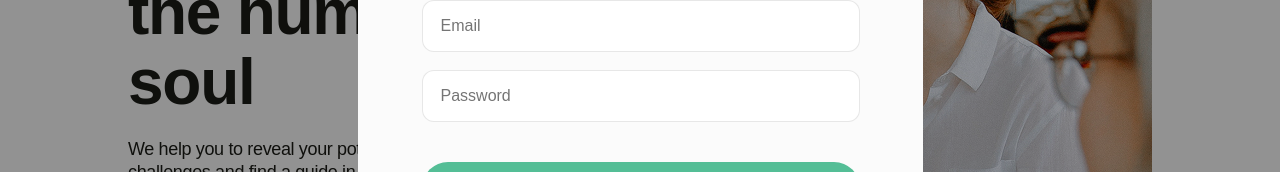
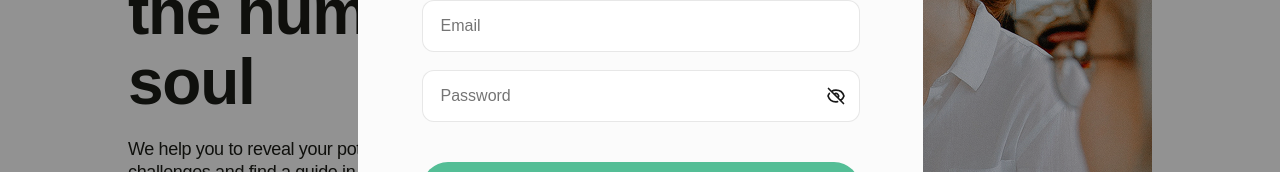
Before and after one commit to asia-skoromna458/psychologists-app, a Next.js app: page / in a window 1280 px wide. Both pictures are taken after a click on the button "Log In". Shown: the part 367-539 px from the top of the page. Built offline with nearby package versions, Linux system fonts and the light colour scheme.

Commit message:
fix: improve psychologist layout and password input

```diff
--- a/app/components/Modal/AppointmentModal/AppointmentModal.module.css
+++ b/app/components/Modal/AppointmentModal/AppointmentModal.module.css
@@ -0,0 +1,85 @@
+.container {
+  display: flex;
+  align-items: flex-start;
+  justify-content: flex-start;
+  flex-direction: column;
+}
+.title {
+  font-weight: 500;
+  font-size: 40px;
+
+  /* line-height: 48px; */
+  line-height: 1.2;
+  letter-spacing: -0.02em;
+  color: #191a15;
+  margin-bottom: 20px;
+}
+.descr {
+  font-weight: 400;
+  font-size: 16px;
+
+  /* line-height: 20px; */
+  line-height: 1.25;
+  color: rgba(25, 26, 21, 0.5);
+  margin-bottom: 40px;
+}
+.image {
+  border-radius: 15px;
+  grid-row: 1 / 3;
+}
+.psychologist {
+  display: grid;
+  grid-template-columns: 44px auto;
+  column-gap: 14px;
+  margin-bottom: 40px;
+}
+
+.header {
+  font-size: 12px;
+  line-height: 1.33;
+  color: #8a8a89;
+}
+.name {
+  font-weight: 500;
+  font-size: 16px;
+}
+.input {
+  width: 438px;
+  height: 52px;
+  padding: 16px 18px;
+
+  border: 1px solid rgba(25, 26, 21, 0.1);
+  border-radius: 12px;
+
+  font-weight: 400;
+  font-size: 16px;
+  line-height: 1.25;
+  color: #191a15;
+}
+.logInBtn {
+  display: flex;
+  align-items: center;
+  justify-content: center;
+  flex-direction: row;
+  gap: 8px;
+  background: #54be96;
+  border-radius: 30px;
+  padding-top: 16px;
+  padding-bottom: 16px;
+  width: 438px;
+  height: 52px;
+  border: none;
+  font-weight: 500;
+  font-size: 16px;
+  line-height: 1.25;
+  letter-spacing: -0.01em;
+  color: #fbfbfb;
+  margin-top: 22px;
+}
+.form {
+  display: flex;
+  align-items: flex-start;
+  justify-content: flex-start;
+  flex-direction: column;
+  gap: 18px;
+}
--- a/app/components/Modal/AppointmentModal/AppointmentModal.tsx
+++ b/app/components/Modal/AppointmentModal/AppointmentModal.tsx
@@ -28,7 +28,7 @@ export default function AppointmentModal({
             height={44}
             className={css.image}
           />
-          <p className={css.header}>Psychologist</p>
+          <p className={css.header}>Your psychologists</p>
           <h2 className={css.name}>{psychologist.name}</h2>
         </div>
         <form className={css.form}>
--- a/app/components/Modal/LoginModal/LoginModal.tsx
+++ b/app/components/Modal/LoginModal/LoginModal.tsx
@@ -1,6 +1,8 @@
 import { useForm } from "react-hook-form";
 import Modal from "../Modal";
 import css from "../Modal.module.css";
+import { HiOutlineEyeOff, HiOutlineEye } from "react-icons/hi";
+import { useState } from "react";
 interface LoginFormValues {
   email: string;
   password: string;
@@ -14,6 +16,7 @@ export default function LoginModal({ onClose }: LoginModalProps) {
   const onSubmit = (data: LoginFormValues) => {
     console.log(data);
   };
+  const [showPassword, setShowPassword] = useState(false);
   return (
     <Modal onClose={onClose}>
       <div className={css.container}>
@@ -30,12 +33,28 @@ export default function LoginModal({ onClose }: LoginModalProps) {
               className={css.input}
             />
           </label>
-          <label>
+          <label className={css.label}>
             <input
               {...register("password")}
+              type={showPassword ? "text" : "password"}
               placeholder="Password"
               className={css.input}
             />
+            {showPassword ? (
+              <HiOutlineEye
+                className={css.icon}
+                onClick={() => {
+                  setShowPassword(false);
+                }}
+              />
+            ) : (
+              <HiOutlineEyeOff
+                className={css.icon}
+                onClick={() => {
+                  setShowPassword(true);
+                }}
+              />
+            )}
           </label>
           <button type="submit" className={css.logInBtn}>
             Log In
--- a/app/components/Modal/Modal.module.css
+++ b/app/components/Modal/Modal.module.css
@@ -88,3 +88,19 @@
   line-height: 1.25;
   color: #191a15;
 }
+.icon {
+  position: absolute;
+  right: 14px;
+  top: 50%;
+  transform: translateY(-50%);
+  width: 20px;
+  height: 20px;
+  border: none;
+  background: transparent;
+  padding: 0;
+  cursor: pointer;
+}
+.label {
+  position: relative;
+  display: block;
+}
--- a/app/components/Modal/RegisterModal/RegisterModal.tsx
+++ b/app/components/Modal/RegisterModal/RegisterModal.tsx
@@ -1,9 +1,12 @@
 import Modal from "../Modal";
 import css from "../Modal.module.css";
+import { HiOutlineEyeOff, HiOutlineEye } from "react-icons/hi";
+import { useState } from "react";
 interface RegisterModalProps {
   onClose: () => void;
 }
 export default function RegisterModal({ onClose }: RegisterModalProps) {
+  const [showPassword, setShowPassword] = useState(false);
   return (
     <Modal onClose={onClose}>
       <div className={css.container}>
@@ -21,8 +24,27 @@ export default function RegisterModal({ onClose }: RegisterModalProps) {
             <label>
               <input placeholder="Email" className={css.input} />
             </label>
-            <label>
-              <input placeholder="Password" className={css.input} />
+            <label className={css.label}>
+              <input
+                type={showPassword ? "text" : "password"}
+                placeholder="Password"
+                className={css.input}
+              />
+              {showPassword ? (
+                <HiOutlineEye
+                  className={css.icon}
+                  onClick={() => {
+                    setShowPassword(false);
+                  }}
+                />
+              ) : (
+                <HiOutlineEyeOff
+                  className={css.icon}
+                  onClick={() => {
+                    setShowPassword(true);
+                  }}
+                />
+              )}
             </label>
             <button type="submit" className={css.logInBtn}>
               Sign Up
```
